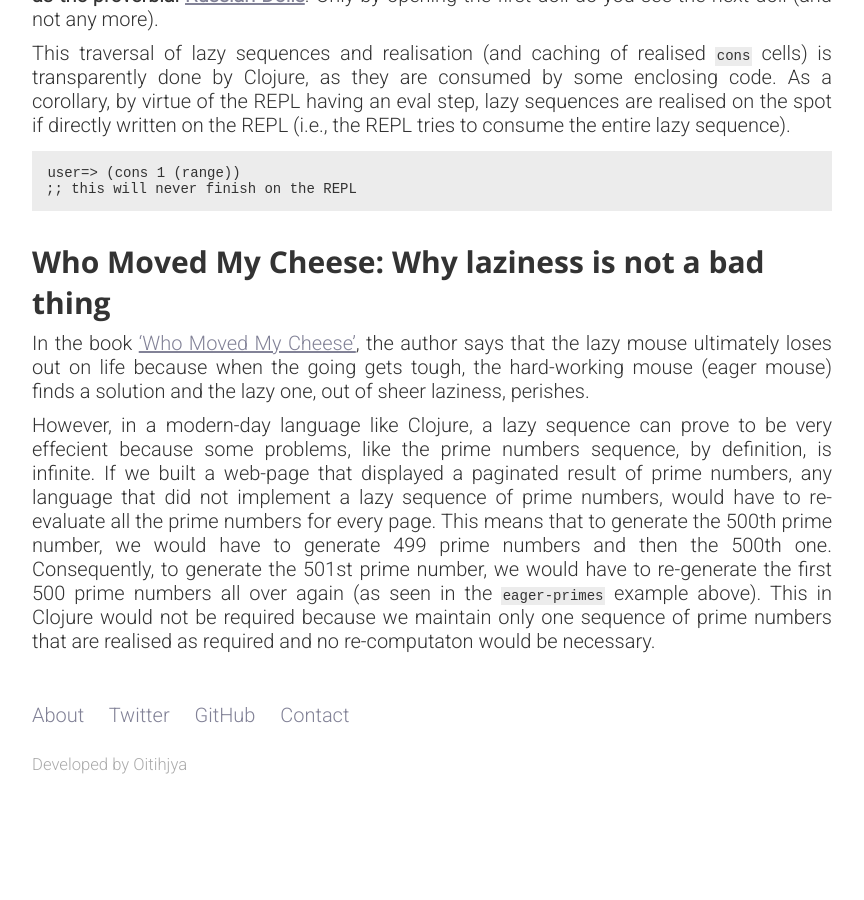
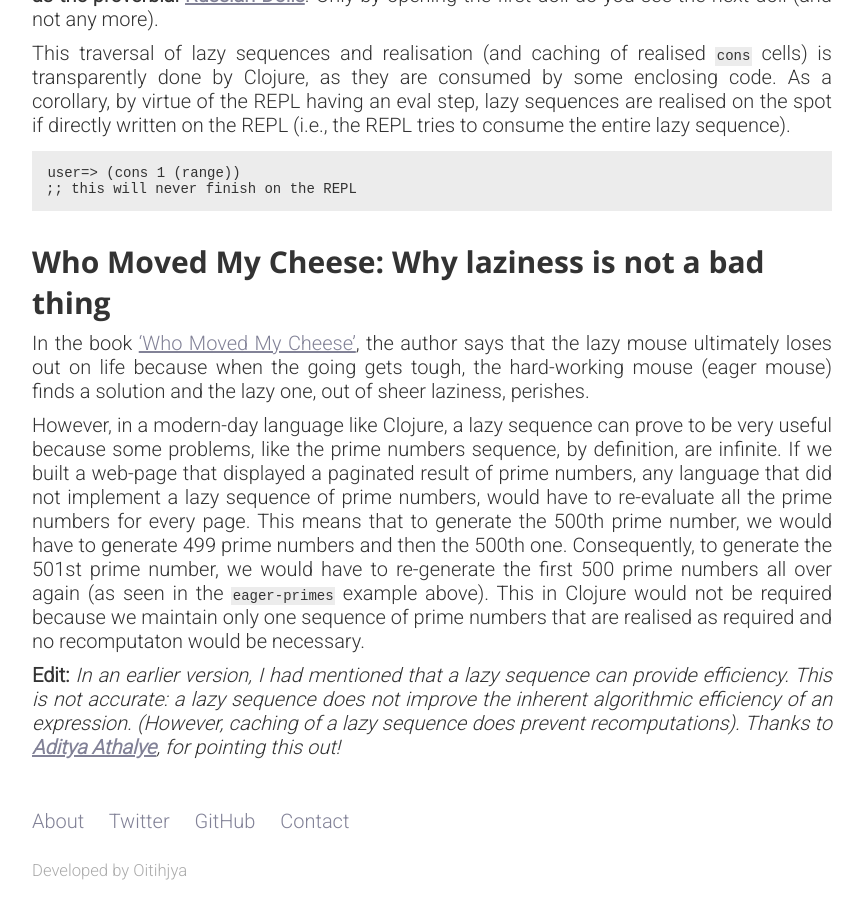
Before and after one commit to oitee/oitee.github.io, a Jekyll site: the page built from _posts/2022-01-17-lazy-clojure.md, in a window 1280 px wide and 900 px high, scrolled down 4924 px. Shown: the whole window, without its empty margins (208-1072 px from the left). Built offline with Jekyll 4.4.1, drawn with Linux system fonts in a browser that asks for light colours; before the commit the page ends 5718 px from its top, so only the background shows below that; some of the changed text lies outside the part shown.

Commit message:
Add clarification that lazy sequences do not add to efficiency

```diff
--- a/_posts/2022-01-17-lazy-clojure.md
+++ b/_posts/2022-01-17-lazy-clojure.md
@@ -202,4 +202,6 @@ user=> (cons 1 (range))
 
 In the book ['Who Moved My Cheese'](https://www.amazon.in/s?k=who+moved+my+cheese&i=stripbooks&ref=nb_sb_noss), the author says that the lazy mouse ultimately loses out on life because when the going gets tough, the hard-working mouse (eager mouse) finds a solution and the lazy one, out of sheer laziness, perishes.
 
-However, in a modern-day language like Clojure, a lazy sequence can prove to be very effecient because some problems, like the prime numbers sequence, by definition, is infinite. If we built a web-page that displayed a   paginated result of prime numbers, any language that did not implement a lazy sequence of prime numbers, would have to re-evaluate all the prime numbers for every page. This means that to generate the 500th prime number, we would have to generate 499 prime numbers and then the 500th one. Consequently, to generate the 501st prime number, we would have to re-generate the first 500 prime numbers all over again (as seen in the `eager-primes` example above). This in Clojure would not be required because we maintain only one sequence of prime numbers that are realised as required and no re-computaton would be necessary.
+However, in a modern-day language like Clojure, a lazy sequence can prove to be very useful because some problems, like the prime numbers sequence, by definition, are infinite. If we built a web-page that displayed a   paginated result of prime numbers, any language that did not implement a lazy sequence of prime numbers, would have to re-evaluate all the prime numbers for every page. This means that to generate the 500th prime number, we would have to generate 499 prime numbers and then the 500th one. Consequently, to generate the 501st prime number, we would have to re-generate the first 500 prime numbers all over again (as seen in the `eager-primes` example above). This in Clojure would not be required because we maintain only one sequence of prime numbers that are realised as required and no recomputaton would be necessary.
+
+**Edit:** _In an earlier version, I had mentioned that a lazy sequence can provide efficiency. This is not accurate: a lazy sequence does not improve the inherent algorithmic efficiency of an expression. (However, caching of a lazy sequence does prevent recomputations).   Thanks to [**Aditya Athalye**](https://github.com/adityaathalye), for pointing this out!_
```
Also changed, not shown: other parts of _posts/2022-01-17-lazy-clojure.md (+2 -2 lines).
